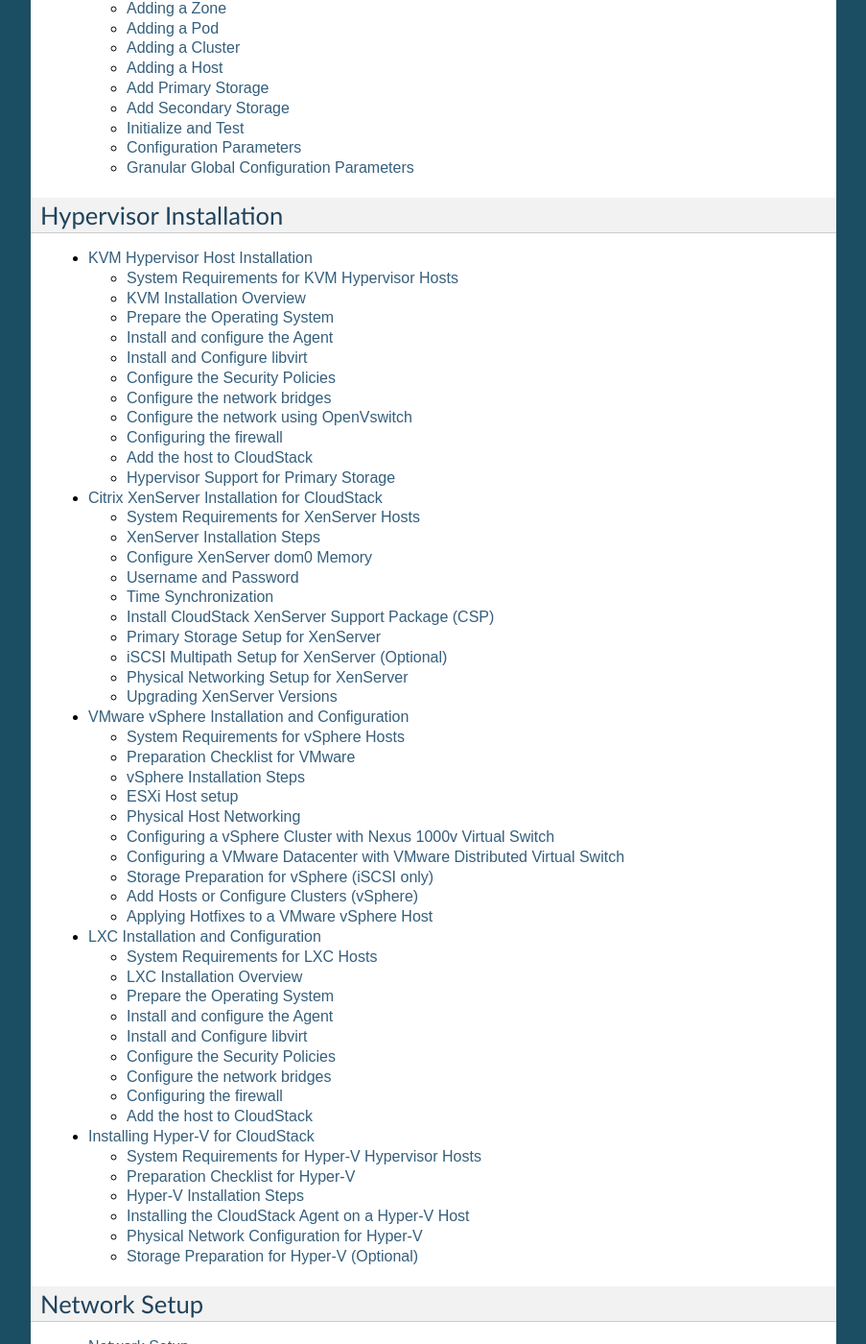
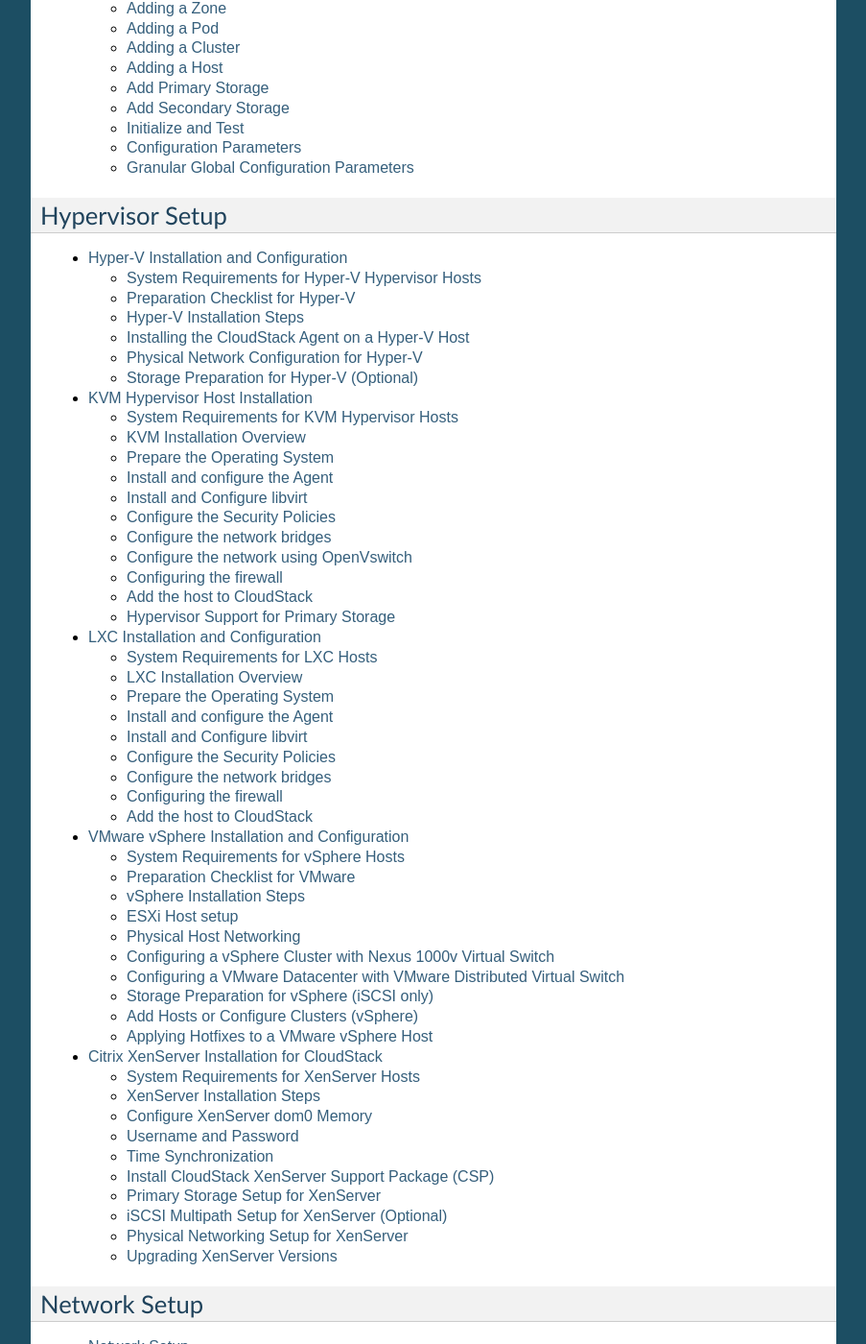
Before and after one commit to apache/cloudstack-docs-install, a Sphinx documentation site: the page built from source/index.rst, in a window 1280 px wide and 1400 px high, scrolled down 1664 px. Shown: the whole window at 96% size, without its empty margins (198-1101 px from the left). Built offline with Sphinx 7.4.7, drawn with Linux system fonts in a browser that asks for light colours; some of the changed lines change nothing that is shown; some of the changed text lies outside the part shown.

Commit message:
working on the TOC

```diff
--- a/source/hypervisor/hyperv.rst
+++ b/source/hypervisor/hyperv.rst
@@ -13,8 +13,8 @@
    specific language governing permissions and limitations
    under the License.
 
-Installing Hyper-V for CloudStack
----------------------------------
+Hyper-V Installation and Configuration
+--------------------------------------
 
 If you want to use Hyper-V hypervisor to run guest virtual machines,
 install Hyper-V on the hosts in your cloud. The instructions in this
--- a/source/index.rst
+++ b/source/index.rst
@@ -38,6 +38,8 @@
           steps_ are given in the follow-on section for people who want to build their own packages. Otherwise you can use the general installation_
           which makes use of community maintained package repositories. The rest of the guide goes through the configuration_ of the data-center and
           the setup of the network_, storage_ and hypervisors_.
+
+.. toctree::
 
 .. _choices:
 
@@ -86,16 +88,13 @@
 
 .. _hypervisors:
 
-Hypervisor Installation
------------------------
+Hypervisor Setup
+----------------
 .. toctree::
     :maxdepth: 2
+    :glob:
 
-    hypervisor/kvm.rst
-    hypervisor/xenserver.rst
-    hypervisor/vsphere.rst
-    hypervisor/lxc.rst
-    hypervisor/hyperv.rst
+    hypervisor/*
 
 .. _network:
 
```
